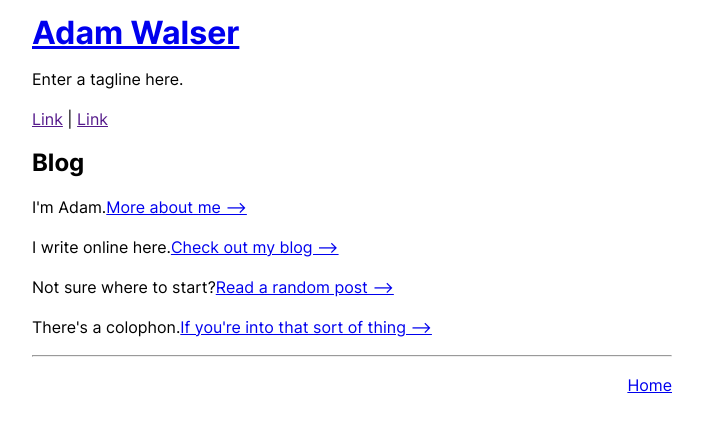
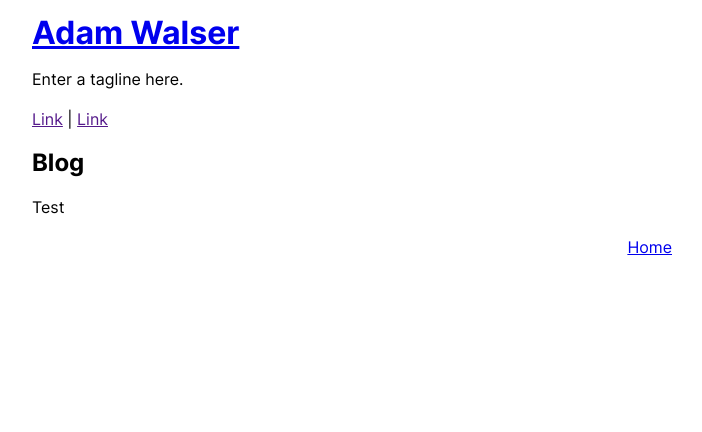
Before and after one commit to ajpwalser/ajpwalser.github.io, a Jekyll site: the page built from index.html, in a window 1280 px wide. Shown: the top 432 px of the page, without its empty margins (288-990 px from the left). Built offline with Jekyll 4.4.1, drawn with Linux system fonts in a browser that asks for light colours.

Commit message:
Update index.html

```diff
--- a/index.html
+++ b/index.html
@@ -4,12 +4,4 @@ title: Adam Walser
 description:
 ---
 
-<p>I'm Adam.<a href="/about" class="index-link quarter-line-space">More about me&nbsp;⟶</a>
-
-<p>I write online here.<a href="/blog" class="index-link quarter-line-space">Check out my blog&nbsp;⟶</a></p>
-
-<p>Not sure where to start?<a href="/random" class="index-link quarter-line-space">Read a random post&nbsp;⟶</a></p>
-
-<p>There's a colophon.<a href="/feed.xml" class="index-link quarter-line-space">If you're into that sort of thing&nbsp;⟶</a></p>
-
-<hr>
+<p>Test</p>
```
